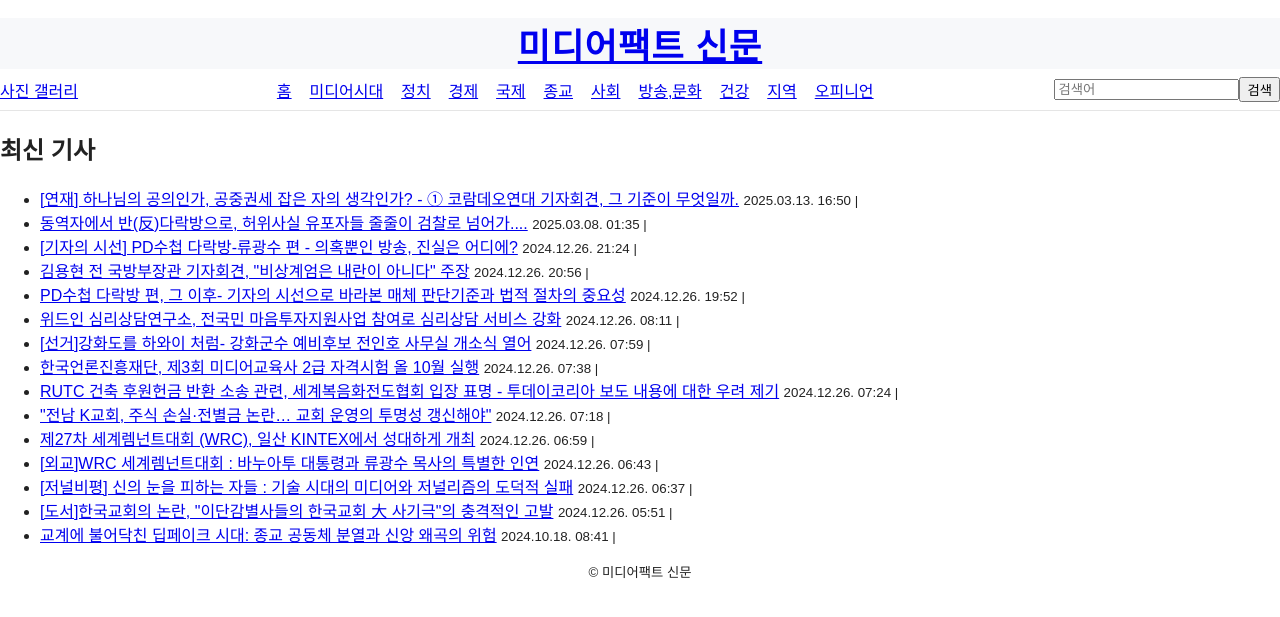
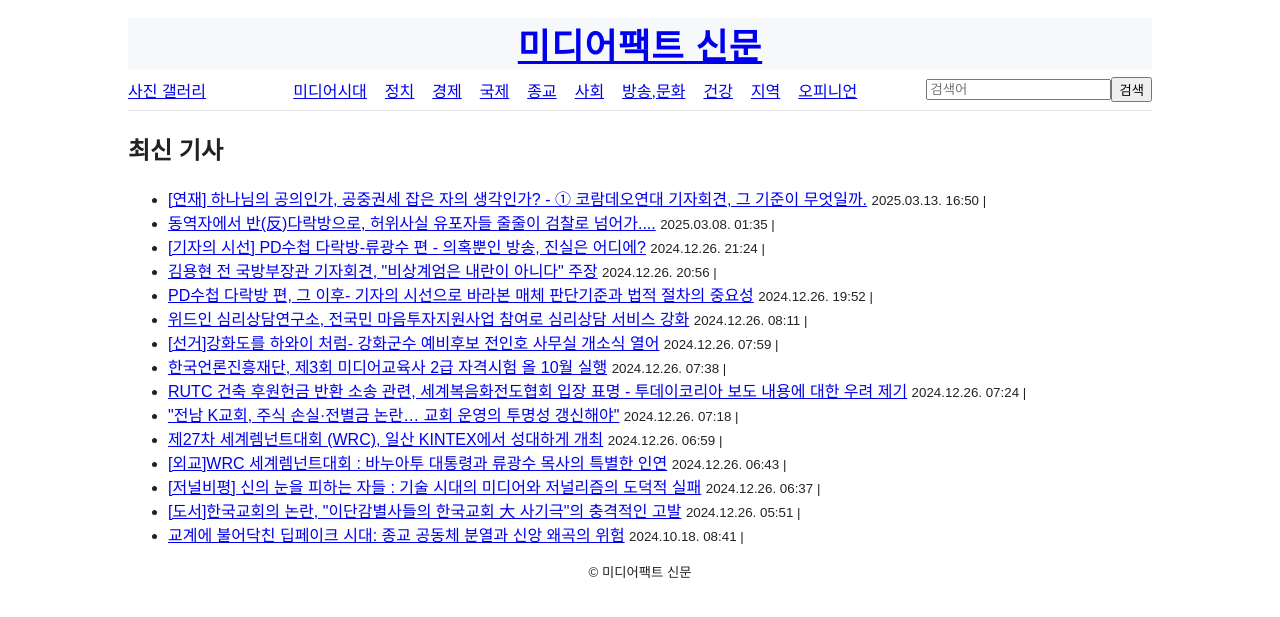
Before and after one commit to assam258-5892/mediafact, a Flask app: page / in a window 1280 px wide. Shown: the top 617 px of the page. Run offline with Flask 3, Linux system fonts and the light colour scheme; data comes from the database, SQL or seed files in the repository.

Commit message:
헤더 및 풋터 스타일 수정 및 네비게이션 바 구조 개선

```diff
--- a/static/css/style.css
+++ b/static/css/style.css
@@ -1,3 +1,10 @@
+body > header,
+body > main,
+body > footer {
+    width: 80%;
+    margin-left: 10%;
+    margin-right: 10%;
+}
 /* 풋터 텍스트를 전체 페이지에서 좌우 중앙 정렬 */
 .footer-center {
     display: block;
--- a/templates/base.html
+++ b/templates/base.html
@@ -15,12 +15,9 @@
                 <a href="/photo" class="nav-photo">사진 갤러리</a>
             </div>
             <div class="nav-center">
-                    <a href="/" class="nav-home">홈</a>
-                    {% if categories %}
                 {% for category in categories %}
                     <a href="/category/{{ category['분류번호'] }}" class="nav-category">{{ category['분류명칭'] }}</a>
                 {% endfor %}
-                    {% endif %}
             </div>
             <div class="nav-right">
                 <form action="/search" method="get" class="nav-search">
```
Lines whose indentation alone changed are shown as unchanged.
